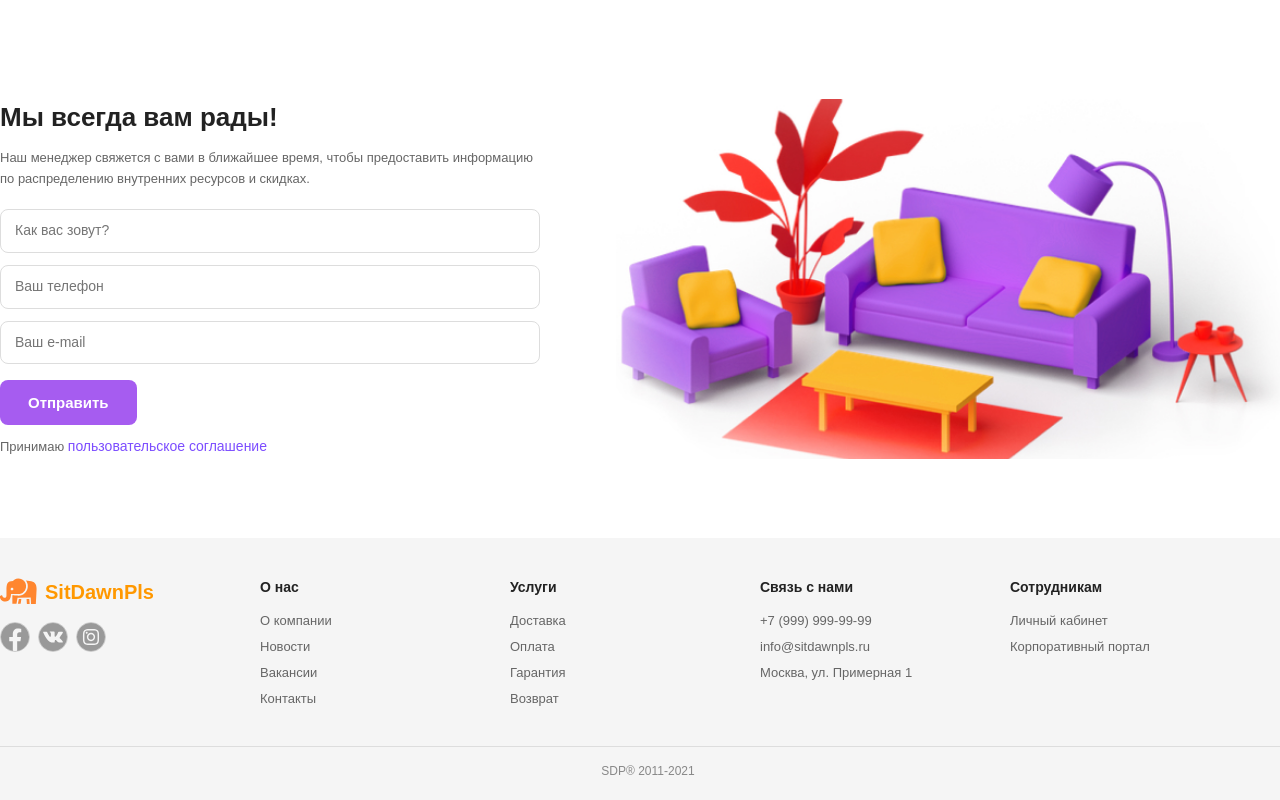
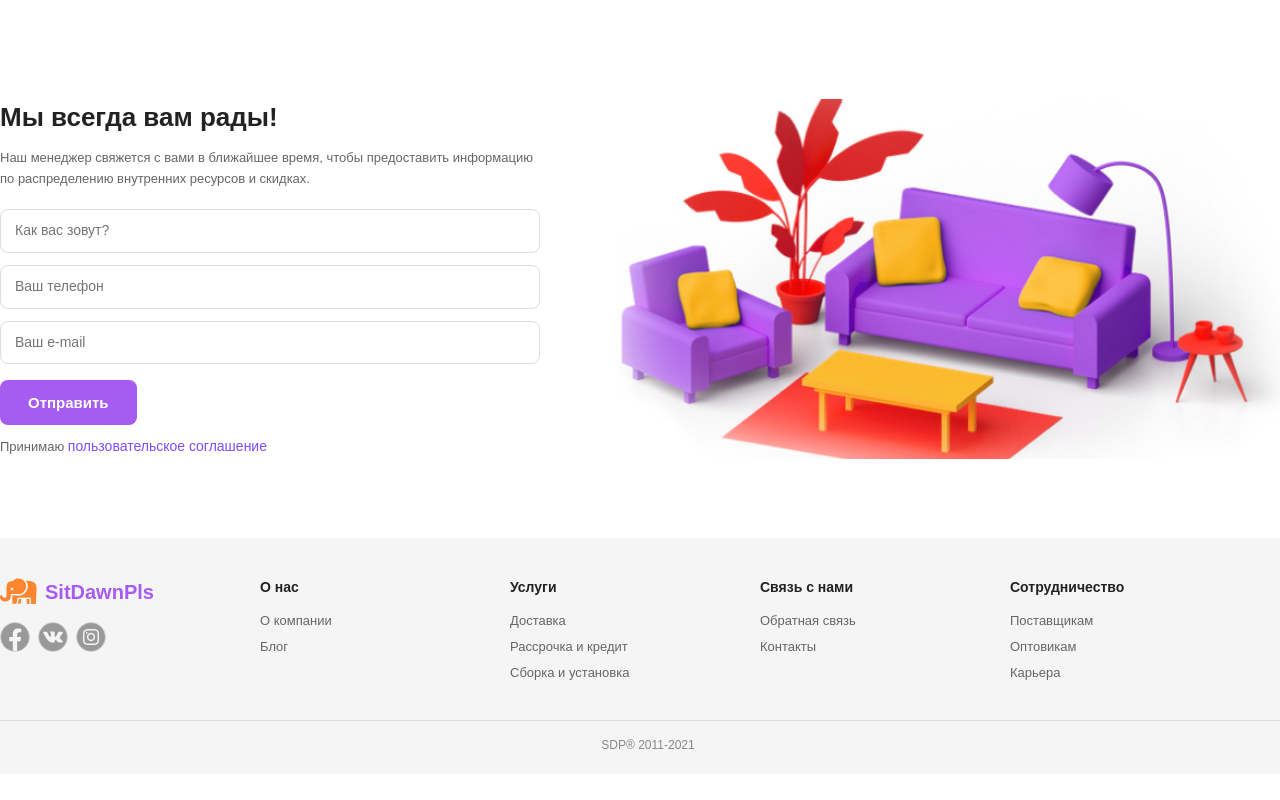
Before and after one commit to FoxOfDispersion/IT_academy, a website: page Home_Work/web/index.html in a window 1280 px wide. Shown: the part 3683-4483 px from the top of the page. After the commit the page ends 4457 px from the top, so only its background shows below. Drawn offline with Linux system fonts and the light colour scheme.

Commit message:
добавление всего2

```diff
--- a/Home_Work/web/index.html
+++ b/Home_Work/web/index.html
@@ -555,27 +555,24 @@
 					<div class="footer-col">
 						<h6>О нас</h6>
 						<a href="#">О компании</a>
-						<a href="#">Новости</a>
-						<a href="#">Вакансии</a>
-						<a href="#">Контакты</a>
+						<a href="#">Блог</a>
 					</div>
 					<div class="footer-col">
 						<h6>Услуги</h6>
 						<a href="#">Доставка</a>
-						<a href="#">Оплата</a>
-						<a href="#">Гарантия</a>
-						<a href="#">Возврат</a>
+						<a href="#">Рассрочка и кредит</a>
+						<a href="#">Сборка и установка</a>
 					</div>
 					<div class="footer-col">
 						<h6>Связь с нами</h6>
-						<a href="#">+7 (999) 999-99-99</a>
-						<a href="#">info@sitdawnpls.ru</a>
-						<a href="#">Москва, ул. Примерная 1</a>
+						<a href="#">Обратная связь</a>
+						<a href="#">Контакты</a>
 					</div>
 					<div class="footer-col">
-						<h6>Сотрудникам</h6>
-						<a href="#">Личный кабинет</a>
-						<a href="#">Корпоративный портал</a>
+						<h6>Сотрудничество</h6>
+						<a href="#">Поставщикам</a>
+						<a href="#">Оптовикам</a>
+						<a href="#">Карьера</a>
 					</div>
 				</div>
 				<div class="footer-bottom">
--- a/Home_Work/web/style.css
+++ b/Home_Work/web/style.css
@@ -627,7 +627,7 @@ img {
 	align-items: center;
 }
 .footer-logo .logo-text {
-	color: #ff9800;
+	color: #A65CF0;
 	font-size: 20px;
 	font-weight: 700;
 }
```
